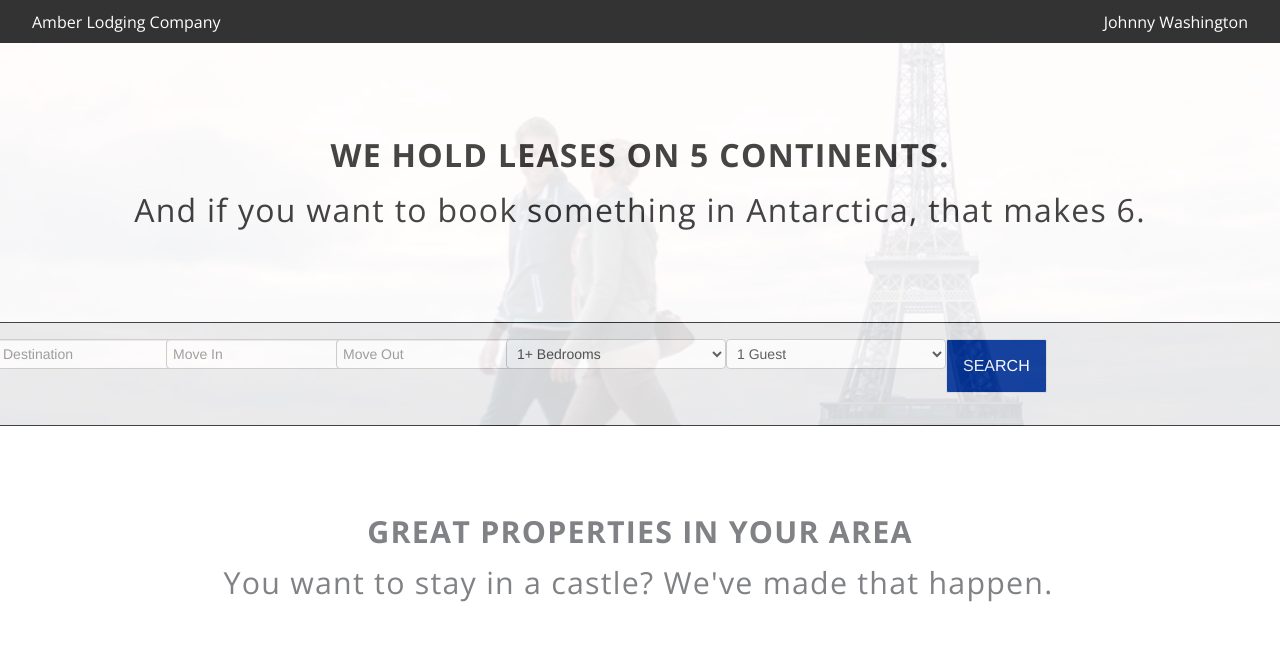
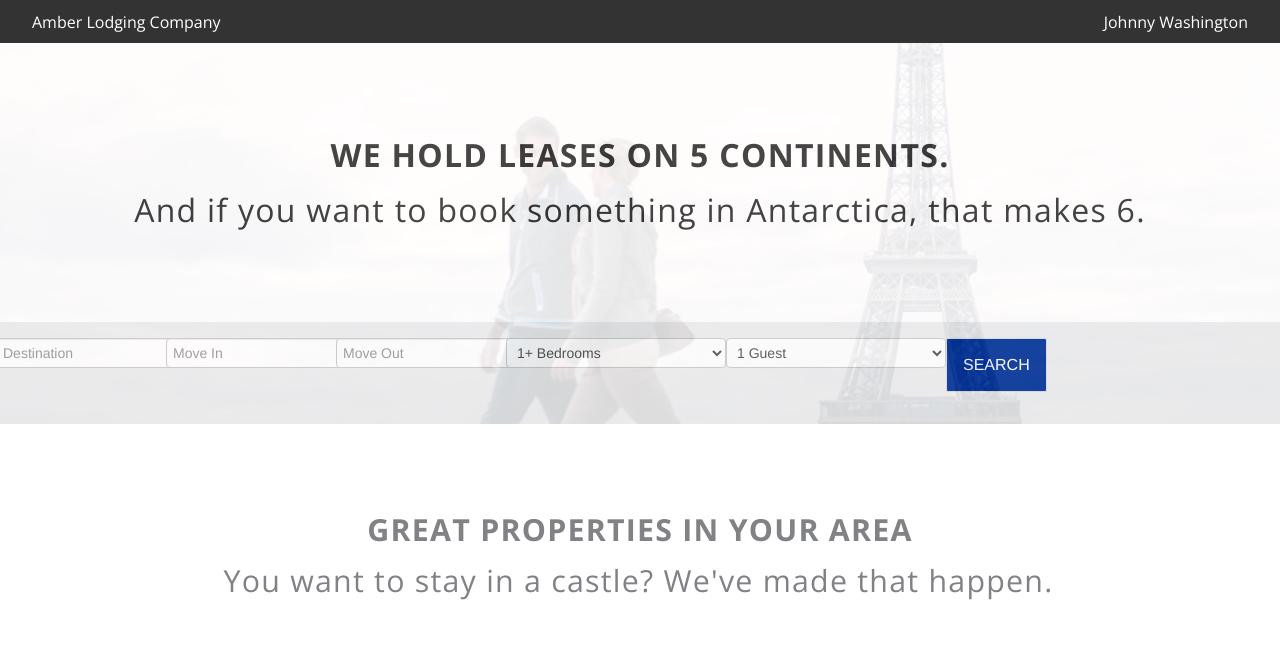
Before and after one commit to polarbeardesign/amberweb, a PHP site: page /client_home.php in a window 1280 px wide. Shown: the top 666 px of the page. Run offline with PHP 8.4, Linux system fonts and the light colour scheme.

Commit message:
updates to styles

```diff
--- a/inc/style.css
+++ b/inc/style.css
@@ -601,8 +601,6 @@ margin-bottom: 3em;
 
 .search-bar {
 padding: 1em;
-border-top: 1px solid #333;
-border-bottom: 1px solid #333;
 background: #edeeef ;
 }
 
```
